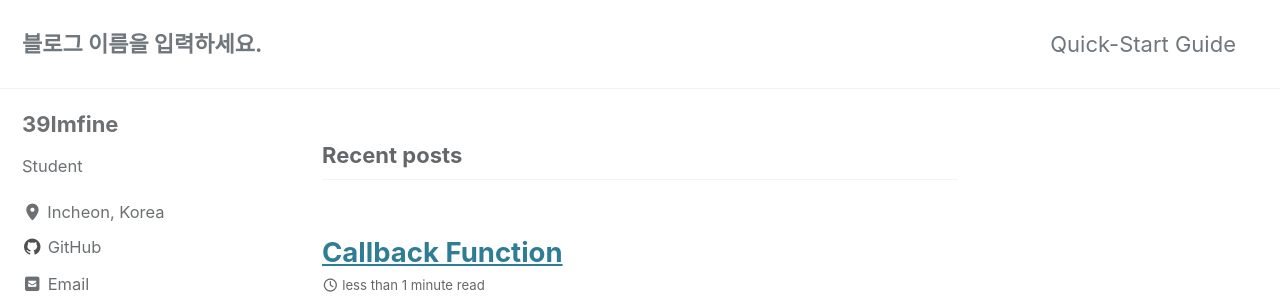
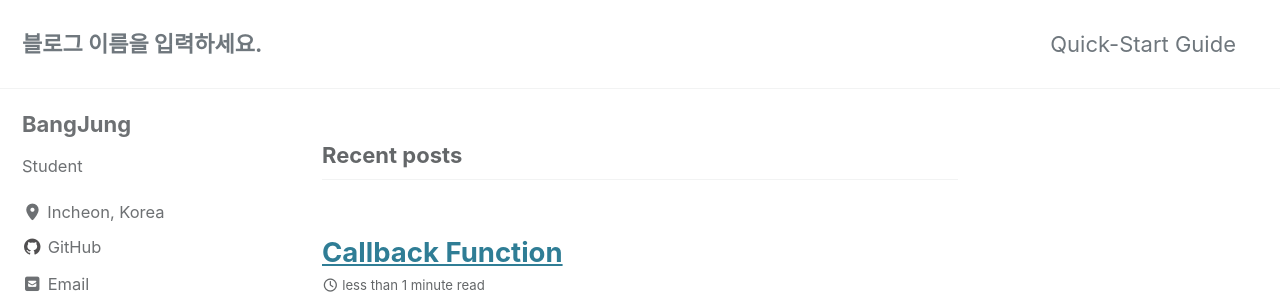
Before and after one commit to MossyStone01/LJMin1.github.io, a Jekyll site: the page built from index.html, in a window 1280 px wide. Shown: the top 302 px of the page. Built offline with Jekyll 4.4.1, drawn with Linux system fonts in a browser that asks for light colours; cached includes are drawn as plain includes; the list of posts is cut into pages by our own code.

Commit message:
Some changes

```diff
--- a/_config.yml
+++ b/_config.yml
@@ -113,7 +113,7 @@ analytics:
 
 # Site Author
 author:
-  name             : "39Imfine"
+  name             : "BangJung"
   avatar           : # path of avatar image, e.g. "/assets/images/bio-photo.jpg"
   bio              : "Student"
   location         : "Incheon, Korea"
```
